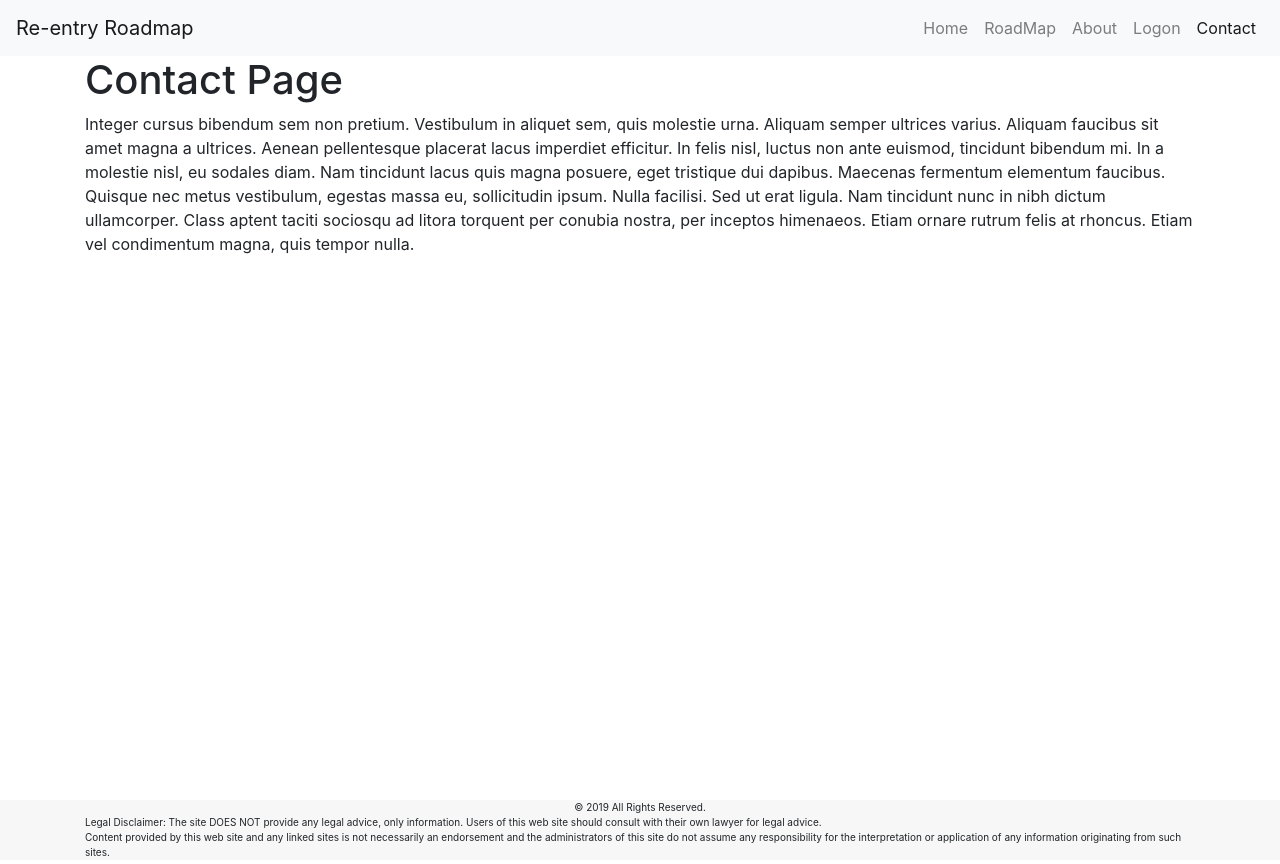
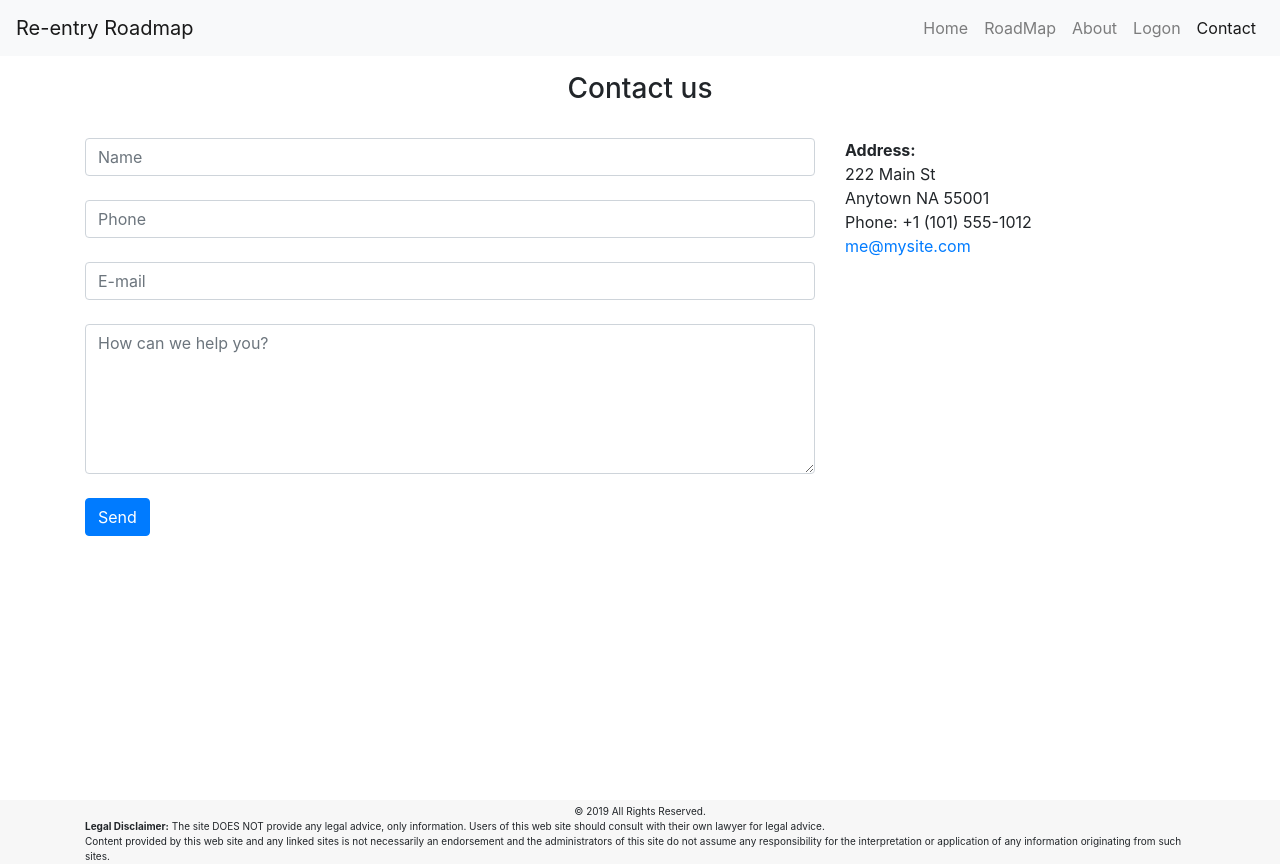
Before and after one commit to OpenCLTBrigade/re-entry-hub, a React (Create React App) app: page /contact in a window 1280 px wide. Built offline with nearby package versions, Linux system fonts and the light colour scheme.

Commit message:
added footer

```diff
--- a/src/components/pages/about/About.js
+++ b/src/components/pages/about/About.js
@@ -1,13 +1,13 @@
 import React from "react";
 import NavTabs from "../../nav/NavTabs";
 import { Row, Container, Col } from "../../grid";
-import Footer from "../footer/Footer";
+
 
 const About = () => (
 
   <div>
    <NavTabs />
-   <Container>
+   <Container addClasses ="container">
      <Row>
        <Col addClasses="col-12">
       <h1>About Page</h1>
--- a/src/components/pages/contact/Contact.js
+++ b/src/components/pages/contact/Contact.js
@@ -1,27 +1,58 @@
 import React from "react";
 import NavTabs from "../../nav/NavTabs";
-import { Container} from "../../grid/Container";
-// import { Link, Route } from "react-router-dom";
-// import Learn from "./Learn";
+import { Row, Container, Col } from "../../grid";
 
 const Contact = props => (
   <div>
-     <NavTabs />
-     <Container addClasses= "container">
-    <h1>Contact Page</h1>
-    <p>
-      Integer cursus bibendum sem non pretium. Vestibulum in aliquet sem, quis
-      molestie urna. Aliquam semper ultrices varius. Aliquam faucibus sit amet
-      magna a ultrices. Aenean pellentesque placerat lacus imperdiet efficitur.
-      In felis nisl, luctus non ante euismod, tincidunt bibendum mi. In a
-      molestie nisl, eu sodales diam. Nam tincidunt lacus quis magna posuere,
-      eget tristique dui dapibus. Maecenas fermentum elementum faucibus. Quisque
-      nec metus vestibulum, egestas massa eu, sollicitudin ipsum. Nulla
-      facilisi. Sed ut erat ligula. Nam tincidunt nunc in nibh dictum
-      ullamcorper. Class aptent taciti sociosqu ad litora torquent per conubia
-      nostra, per inceptos himenaeos. Etiam ornare rutrum felis at rhoncus.
-      Etiam vel condimentum magna, quis tempor nulla.
-    </p>
+    <NavTabs />
+    <Container addClasses="container mt-3">
+      <h3 className="text-center">Contact us</h3>
+      <br />
+      <Row addClasses="row">
+        <Col addClasses="col-md-8">
+          <div>
+            <form action="/post" method="post">
+              <input className="form-control" name="name" placeholder="Name" />
+              <br />
+              <input
+                className="form-control"
+                name="phone"
+                placeholder="Phone"
+              />
+              <br />
+              <input
+                className="form-control"
+                name="email"
+                placeholder="E-mail"
+              />
+              <br />
+              <textarea
+                className="form-control"
+                name="text"
+                placeholder="How can we help you?"
+                style={{ height: "150px" }}
+              ></textarea>
+              <br />
+              <input className="btn btn-primary" type="submit" value="Send" />
+              <br />
+              <br />
+            </form>
+          </div>
+        </Col>
+        <Col addClasses="col-md-4">
+          <b>Address:</b>
+          <br />
+
+         222 Main St
+          <br />
+        Anytown NA 55001
+          <br />
+          Phone: +1 (101) 555-1012
+          <br />
+          <a href="mailto:me@mysite.com">me@mysite.com</a>
+          <br />
+        </Col>
+      </Row>
     </Container>
   </div>
 );
--- a/src/components/pages/footer/Footer.js
+++ b/src/components/pages/footer/Footer.js
@@ -8,9 +8,9 @@ const Footer = () => (
   <Row>
     <Col  >
       <div>
-        <p className="mb-0 text-center">© 2019 All Rights Reserved.</p>
+        <p className="mb-0 pt-1 text-center">© 2019 All Rights Reserved.</p>
         <p className="mb-0">
-          Legal Disclaimer: The site DOES NOT provide any legal advice, only
+         <b> Legal Disclaimer:</b> The site DOES NOT provide any legal advice, only
           information. Users of this web site should consult with their own
           lawyer for legal advice.
         </p>
```
